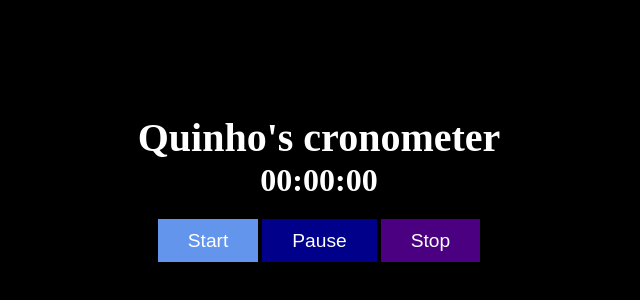
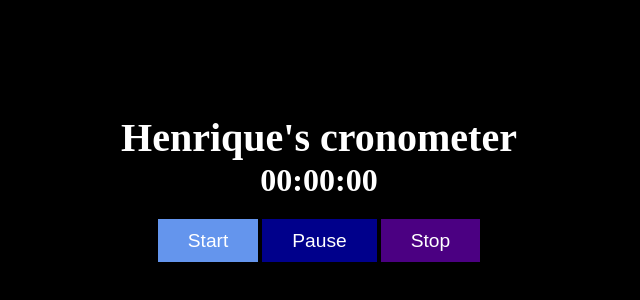
Before and after one commit to euhenriqueferreira/timer, a plain HTML site: page index.html in a window 1280 px wide. Shown: the part 212-512 px from the top of the page, without its empty margins (321-961 px from the left). Drawn offline with Linux system fonts and the light colour scheme.

Commit message:
Change H1

```diff
--- a/index.html
+++ b/index.html
@@ -8,7 +8,7 @@
     <title>Cronometer</title>
 </head>
 <body>
-    <h1>Quinho's cronometer</h1>
+    <h1>Henrique's cronometer</h1>
 
     <p id="timer">00:00:00</p><!-- Cronometer -->
 
```
